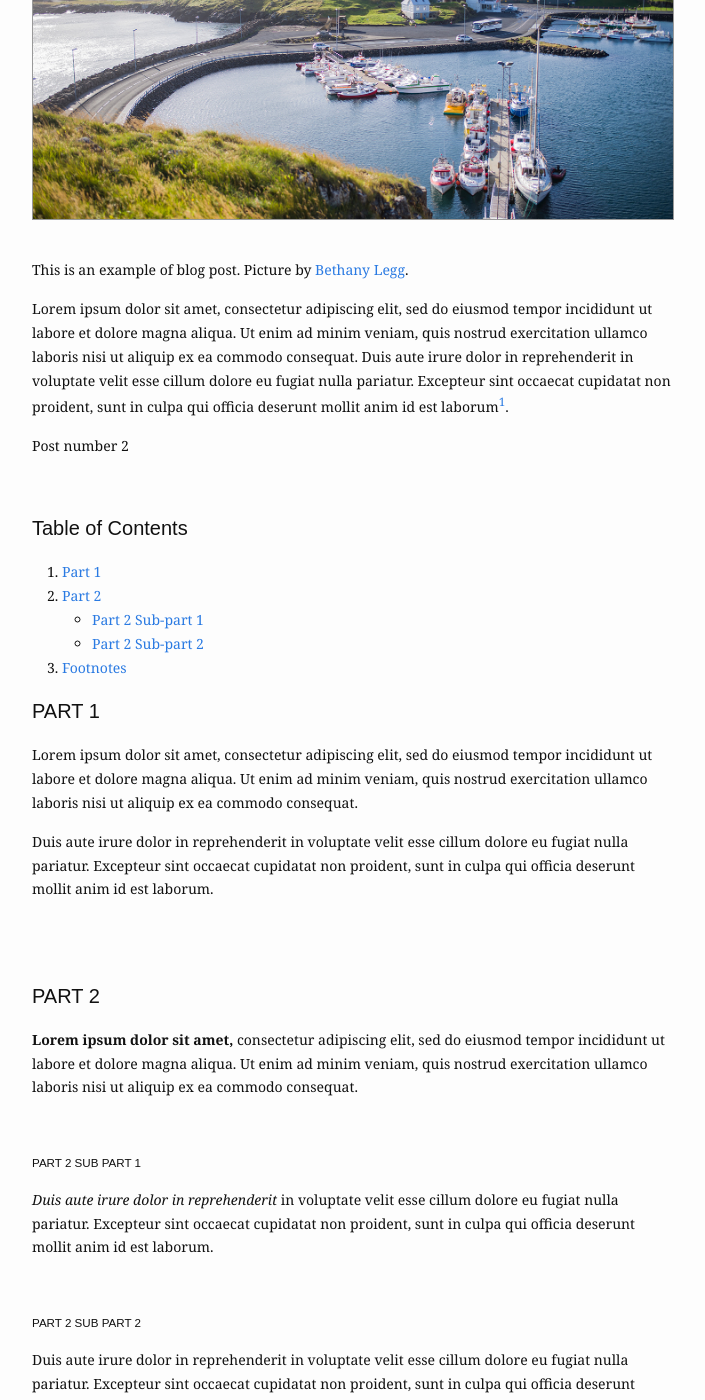
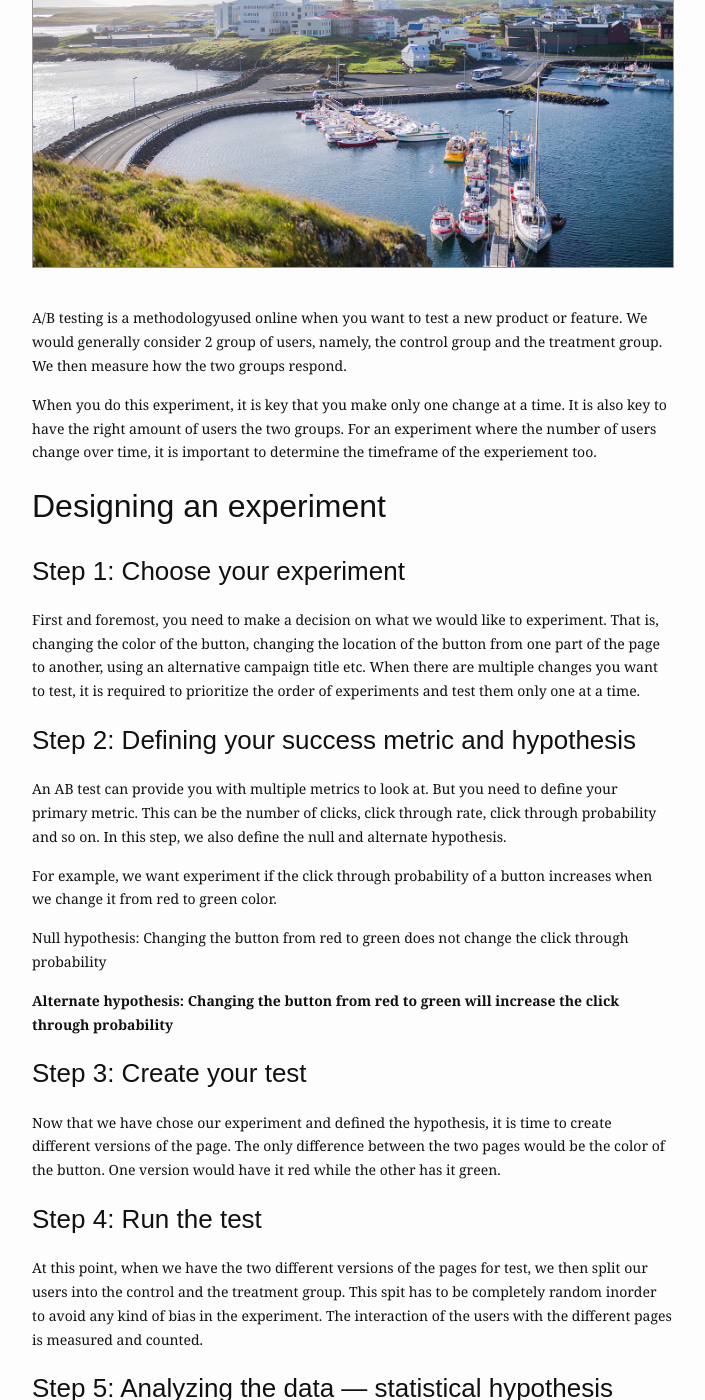
Before and after one commit to Aruna12/arunaarumugam, a Jekyll site: the page built from _posts/2024-01-06-example-of-blog-post.md, in a window 1280 px wide and 1400 px high, scrolled down 334 px. Shown: the whole window, without its empty margins (288-993 px from the left). Built offline with Jekyll 4.4.1, drawn with Linux system fonts in a browser that asks for light colours; some of the changed text lies outside the part shown.

Commit message:
blog post 2

```diff
--- a/_posts/2024-01-06-example-of-blog-post.md
+++ b/_posts/2024-01-06-example-of-blog-post.md
@@ -1,7 +1,7 @@
 ---
 layout: post
-title:  "Post example 2"
-date:   2024-01-06 10:00:40
+title:  "Designing and Evaluating an A/B test"
+date:   2023-07-27 10:00:40
 blurb: "A look at an example post using Bay Jekyll theme."
 og_image: /assets/img/content/post-example/Banner.jpg
 ---
@@ -10,48 +10,49 @@ og_image: /assets/img/content/post-example/Banner.jpg
 <br />
 <br />
 
-This is an example of blog post.
-Picture by [Bethany Legg](https://unsplash.com/@bkotynski).
 
-Lorem ipsum dolor sit amet, consectetur adipiscing elit, sed do eiusmod tempor incididunt ut labore et dolore magna aliqua. Ut enim ad minim veniam, quis nostrud exercitation ullamco laboris nisi ut aliquip ex ea commodo consequat. Duis aute irure dolor in reprehenderit in voluptate velit esse cillum dolore eu fugiat nulla pariatur. Excepteur sint occaecat cupidatat non proident, sunt in culpa qui officia deserunt mollit anim id est laborum[^1].
+<p>A/B testing is a methodologyused online when you want to test a new product or feature. We would generally consider 2 group of users, namely, the control group and the treatment group. We then measure how the two groups respond. </p>
 
-Post number 2
+<p>When you do this experiment, it is key that you make only one change at a time. It is also key to have the right amount of users the two groups. For an experiment where the number of users change over time, it is important to determine the timeframe of the experiement too. </p>
 
-<br />
+<h2>Designing an experiment</h2>
+
+<h3>Step 1: Choose your experiment</h3>
+
+First and foremost, you need to make a decision on what we would like to experiment. That is, changing the color of the button, changing the location of the button from one part of the page to another, using an alternative campaign title etc. When there are multiple changes you want to test, it is required to prioritize the order of experiments and test them only one at a time.
+
+<h3>Step 2: Defining your success metric and hypothesis</h3>
+
+<p>An AB test can provide you with multiple metrics to look at. But you need to define your primary metric. This can be the number of clicks, click through rate, click through probability and so on. In this step, we also define the null and alternate hypothesis. </p>
+
+<p>For example, we want experiment if the click through probability of a button increases when we change it from red to green color. </p>
+
+<p>Null hypothesis: Changing the button from red to green does not change the click through probability </p>
+<b>Alternate hypothesis: Changing the button from red to green will increase the click through probability</b>
 
 
-#### Table of Contents
-1. [Part 1](#part-1)
-2. [Part 2](#part-2)
-    * [Part 2 Sub-part 1](#part-2-sub-part-1)
-    * [Part 2 Sub-part 2](#part-2-sub-part-2)
-3. [Footnotes](#footnotes)
+<h3>Step 3: Create your test</h3>
 
-#### PART 1
-Lorem ipsum dolor sit amet, consectetur adipiscing elit, sed do eiusmod tempor incididunt ut labore et dolore magna aliqua. Ut enim ad minim veniam, quis nostrud exercitation ullamco laboris nisi ut aliquip ex ea commodo consequat.
-<br />
+<p>Now that we have chose our experiment and defined the hypothesis, it is time to create different versions of the page. The only difference between the two pages would be the color of the button. One version would have it red while the other has it green.</p>
 
-Duis aute irure dolor in reprehenderit in voluptate velit esse cillum dolore eu fugiat nulla pariatur. Excepteur sint occaecat cupidatat non proident, sunt in culpa qui officia deserunt mollit anim id est laborum.
+<h3>Step 4: Run the test</h3>
 
-<br />
-<br />
+<p>At this point, when we have the two different versions of the pages for test, we then split our users into the control and the treatment group. This spit has to be completely random inorder to avoid any kind of bias in the experiment. The interaction of the users with the different pages is measured and counted.</p>
 
-#### PART 2
-**Lorem ipsum dolor sit amet,** consectetur adipiscing elit, sed do eiusmod tempor incididunt ut labore et dolore magna aliqua. Ut enim ad minim veniam, quis nostrud exercitation ullamco laboris nisi ut aliquip ex ea commodo consequat.
+<h3>Step 5: Analyzing the data — statistical hypothesis testing</h3>
 
-<br />
+<p>You can now look at the difference in conversion rates between the treatment and the control groups. Now, there will be a number of observations we could make from the two groups, such as, time on page, interations with the page etc. But our main focus here would be to see how many users eventually clicked on the button to go to the next page.</p>
 
-##### PART 2 SUB PART 1
-*Duis aute irure dolor in reprehenderit* in voluptate velit esse cillum dolore eu fugiat nulla pariatur. Excepteur sint occaecat cupidatat non proident, sunt in culpa qui officia deserunt mollit anim id est laborum.
+<p>To see if there is a change in the click through probability between the two groups, you can define a significance level and perform a t-test to see if or we reject the null hypothesis or accept the alternate hypothesis.</p>
 
-<br />
+<h3>Step 6: Concluding you test and next steps</h3>
 
-##### PART 2 SUB PART 2
-Duis aute irure dolor in reprehenderit in voluptate velit esse cillum dolore eu fugiat nulla pariatur. Excepteur sint occaecat cupidatat non proident, sunt in culpa qui officia deserunt mollit anim id est laborum.
+Based on the results you obtain, if there is no significance difference between the two groups, you can choose a different variant and repeat the test to observe alternate results. Else, if you are satisfied with the test results, you can evaluate what you need to do to make required changes to the website.
 
-<br />
+<h3>Points to consider while designing an A/B test</h3>
 
-
-##### FOOTNOTES
-
-[^1]: This is a note!
+<ul>
+<li>Although the two groups created are required to be random, it is important that the participant groups are similar to each other based on demographics, geography, age groups etc.</li>
+<li>It is important to determine your sample size but this is variant to the experiment and cannot be fixed. Although having a large sample size would provide us a more reliable result, obtaining 1000 customers in each group is not the same obtaining a similar number in different parts of the world.</li>
+<li>It is a good practice to perform your test multiple times to obtain a better overall accuracy.</li>
+</ul>
```
Also changed, not shown: blog.md (+0 -2 lines).
